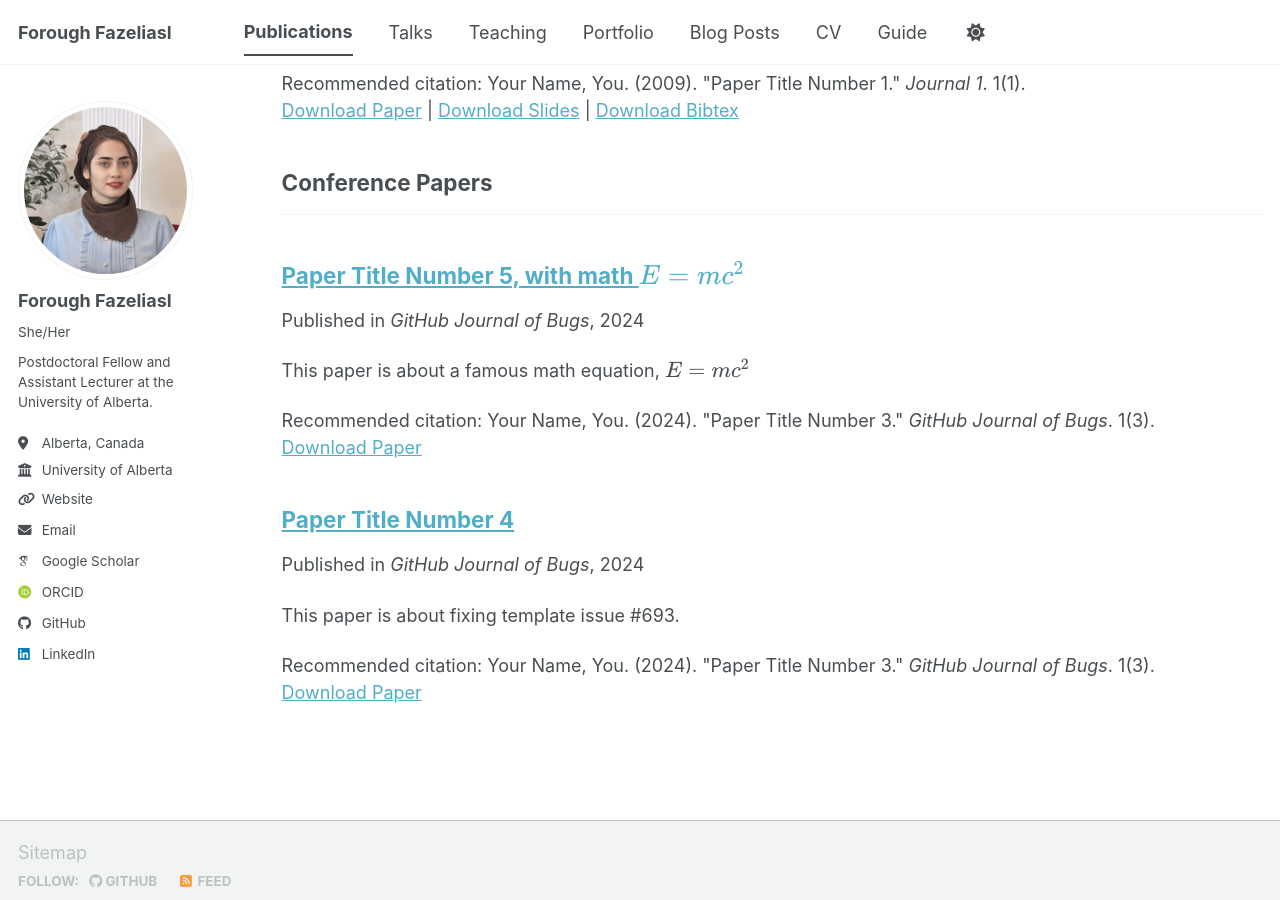
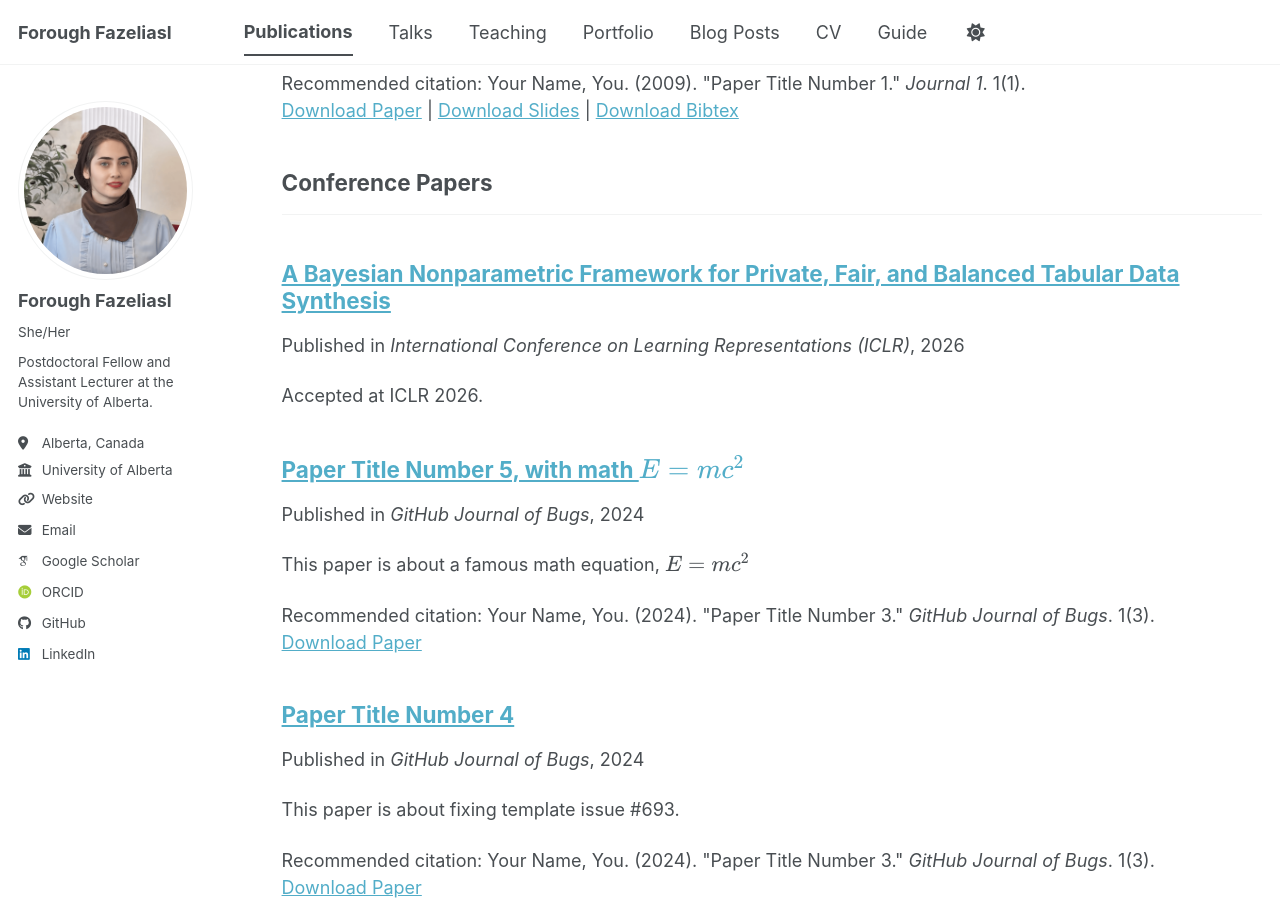
Before and after one commit to ForoughFazeliasl/ForoughFazeliasl.github.io, a Jekyll site: the page built from _pages/publications.html, in a window 1280 px wide and 900 px high, scrolled down 872 px. Built offline with Jekyll 4.4.1, drawn with Linux system fonts in a browser that asks for light colours; some web fonts are replaced; a script bundle is joined from its source files by our own code; library files that are not in the unit come from our copies.

Commit message:
Update 2026-01-01-iclr-private-fair-balanced-tabular-data.md

```diff
--- a/_publications/2026-01-01-iclr-private-fair-balanced-tabular-data.md
+++ b/_publications/2026-01-01-iclr-private-fair-balanced-tabular-data.md
@@ -1,11 +1,12 @@
 ---
 title: "A Bayesian Nonparametric Framework for Private, Fair, and Balanced Tabular Data Synthesis"
 collection: publications
+category: conferences
 permalink: /publication/2026-iclr-private-fair-balanced-tabular-data
 excerpt: "Accepted at ICLR 2026."
-date: 2026-01-01
+date: 2026-02-01
 venue: "International Conference on Learning Representations (ICLR)"
 paperurl:
 ---
 
-Accepted at ICLR 2026.
+Published at ICLR 2026.
```
